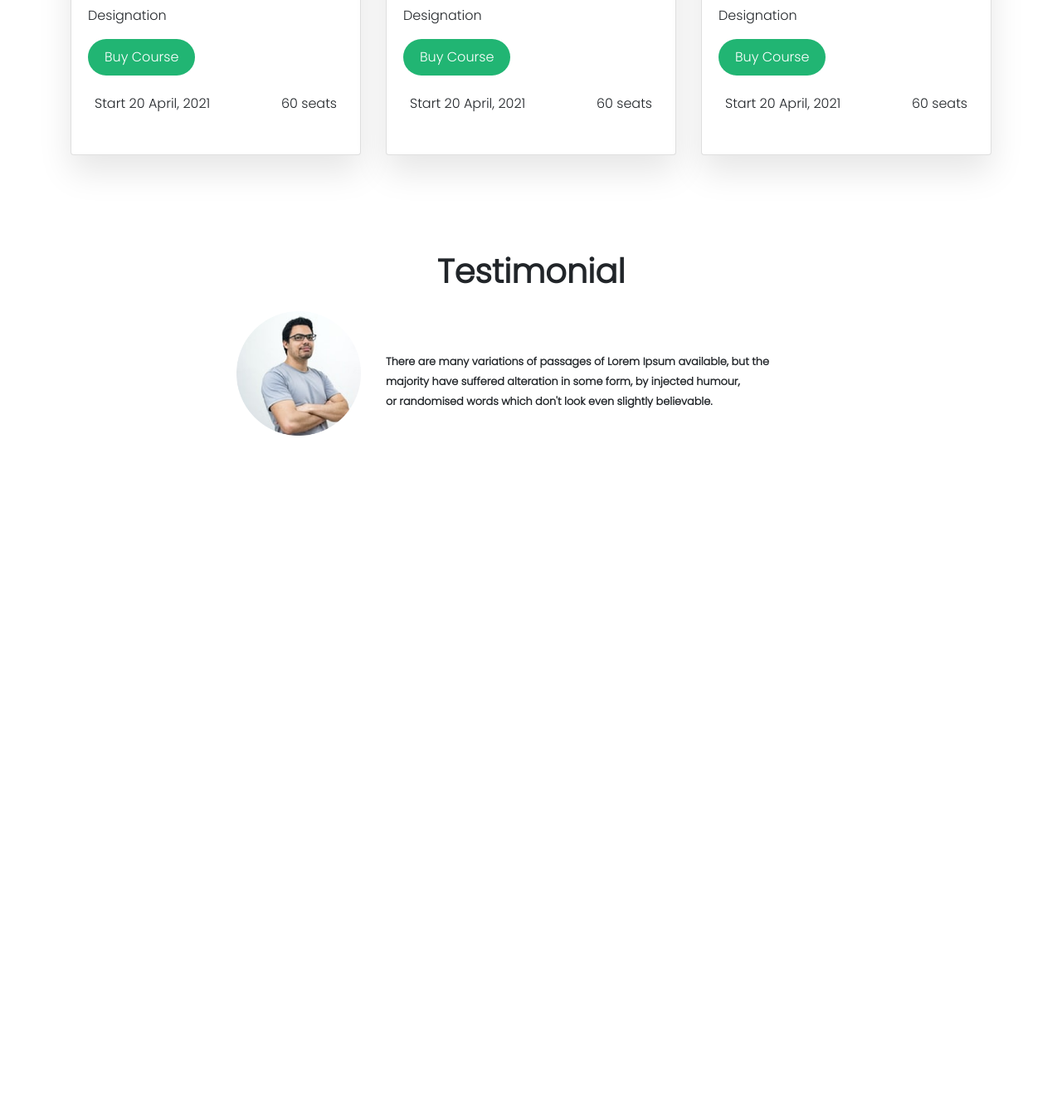
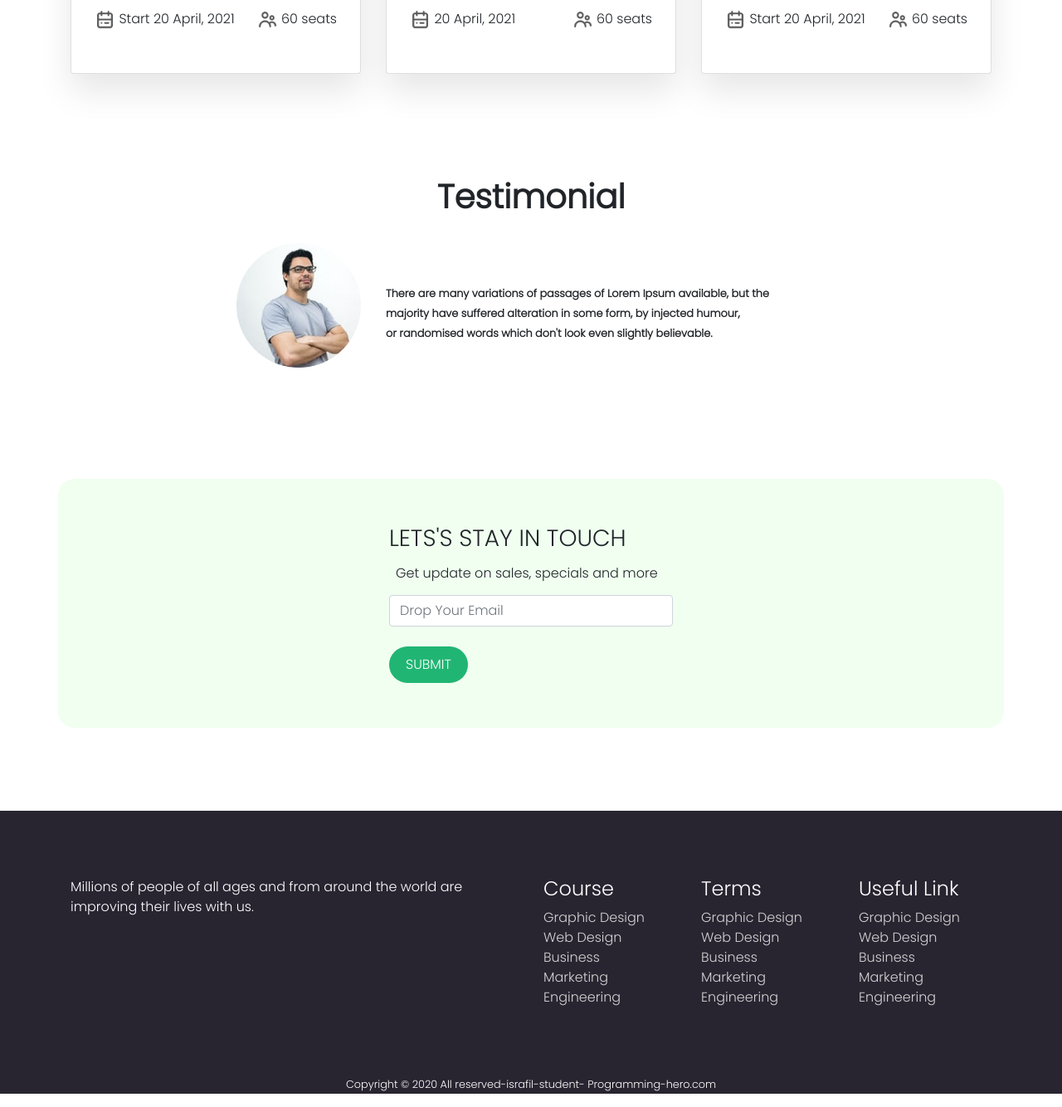
Before and after one commit to Israfil-cse/E-school, a plain HTML site: page index.html in a window 1280 px wide. Shown: the part 1431-2765 px from the top of the page at 83% size. Before the commit the page ends 1990 px from the top, so only its background shows below. Drawn offline with nearby package versions, Linux system fonts and the light colour scheme.

Commit message:
finish work

```diff
--- a/index.html
+++ b/index.html
@@ -29,7 +29,7 @@
                             <a class="nav-link" href="#courses">Courses</a>
                         </li>
                         <li class="nav-item">
-                            <a class="nav-link" href="#">Others</a>
+                            <a class="nav-link" href="#others-section">Others</a>
                         </li>
                         <li class="nav-item">
                             <a class="nav-link" href="#">Blogs</a>
@@ -63,7 +63,7 @@
     <section id="books">
         <div class="container">
             <div class="row text-center">
-                <div class="col-md-3 ">
+                <div class="col-md-3 xl-2">
                     <div class="book-section">
                         <img src="img/ICON/book.png" alt="" class="img-fluid">
                         <h4>1500+ Topic</h4>
@@ -107,8 +107,8 @@
                     <p class="card-text">Designation</p>
                     <button class="button">Buy Course</button>
                     <div class="d-flex justify-content-between py-md-3">
-                        <h6>Start 20  April, 2021</h6>
-                        <h6>60 seats</h6>
+                        <h6><img src="img/ICON/calendar.png" alt="images" class="img-fluid Icon-img"> Start 20  April, 2021</h6>
+                        <h6><img src="img/ICON/people.png" alt="" class="img-fluid Icon-img"> 60 seats</h6>
                     </div>
                   </div>
                 </div>
@@ -118,9 +118,9 @@
                     <h5 class="card-title">Modern Psychology</h5>
                     <p class="card-text">Designation</p>
                     <button class="button">Buy Course</button>
-                    <div class="d-flex justify-content-between py-md-3">
-                        <h6>Start 20  April, 2021</h6>
-                        <h6>60 seats</h6>
+                    <div class="d-flex justify-content-between py-md-3 ">
+                        <h6><img src="img/ICON/calendar.png" alt="images" class="img-fluid Icon-img"> 20  April, 2021</h6>
+                        <h6><img src="img/ICON/people.png" alt="" class="img-fluid Icon-img"> 60 seats</h6>
                     </div>
                   </div>
                 </div>
@@ -131,8 +131,8 @@
                     <p class="card-text">Designation</p>
                     <button class="button">Buy Course</button>
                     <div class="d-flex justify-content-between py-md-3">
-                        <h6>Start 20  April, 2021</h6>
-                        <h6>60 seats</h6>
+                        <h6><img src="img/ICON/calendar.png" alt="images" class="img-fluid Icon-img"> Start 20  April, 2021</h6>
+                        <h6><img src="img/ICON/people.png" alt="" class="img-fluid Icon-img"> 60 seats</h6>
                     </div>
                   </div>
                 </div>
@@ -143,7 +143,7 @@
     <!--Testimonial section-->
     <section id="Testimonial">
         <div class="container">
-            <h1 class="text-center py-3"><b>Testimonial</b></h1>
+            <h1 class="text-center py-4"><b>Testimonial</b></h1>
             <div class="row">
                 <div class="col-md-4 d-flex justify-content-end">
                     <img src="img/Photos/Man.png" alt="">
@@ -157,6 +157,56 @@
         </div>
     </section>
 
+        <!--adding extra layout-->
+    <section id="others-section">
+        <div class="container d-flex justify-content-center align-items-center" id="subscribe">
+            <div>
+                <h3>LETS'S STAY IN TOUCH</h3>
+                <h6>Get update on sales, specials and more</h6>
+                <input class="form-control" placeholder="Drop Your Email" type="text" name="" id="">
+                <br>
+                <a href="http://israweb.joyit247.com/i/" target="_blank"><button class="button">SUBMIT</button></a>
+            </div>
+        </div>
+    </section>
+
+
+    <footer>
+        <div class="container">
+            <div class="row article">
+                <div class="col-md-6">
+                    <p>Millions of people of all ages and from around
+                        the world are improving their lives with us.</p>
+                </div>
+                <div class="col-md-2">
+                    <h4>Course</h4>
+                    <li>Graphic Design</li>
+                    <li>Web Design</li>
+                    <li>Business</li>
+                    <li>Marketing</li>
+                    <li>Engineering</li>
+                </div>
+                <div class="col-md-2">
+                    <h4>Terms</h4>
+                    <li>Graphic Design</li>
+                    <li>Web Design</li>
+                    <li>Business</li>
+                    <li>Marketing</li>
+                    <li>Engineering</li>
+                </div>
+                <div class="col-md-2">
+                    <h4>Useful Link</h4>
+                    <li>Graphic Design</li>
+                    <li>Web Design</li>
+                    <li>Business</li>
+                    <li>Marketing</li>
+                    <li>Engineering</li>
+                </div>
+            </div>
+            <p class="text-center"><small>Copyright © 2020  All reserved-israfil-student- Programming-hero.com</small></p>
+        </div>
+    </footer>
+
     <script src="https://code.jquery.com/jquery-3.5.1.slim.min.js"
         integrity="sha384-DfXdz2htPH0lsSSs5nCTpuj/zy4C+OGpamoFVy38MVBnE+IbbVYUew+OrCXaRkfj"
         crossorigin="anonymous"></script>
--- a/style.css
+++ b/style.css
@@ -3,7 +3,6 @@ body{
 }
 header{
     width: 100%;
-    height: 576px;
     background: #F0FFF0;
     margin-bottom: 100px;
 }
@@ -38,6 +37,9 @@ nav ul li a{
 .banner-article h1, h6{
     padding: 8px;
 }
+
+
+/*book section*/
 #books{
     margin-bottom: 100px;
 }
@@ -62,12 +64,18 @@ nav ul li a{
     box-shadow: 0px 20px 40px rgba(0, 0, 0, 0.1);
     border-radius: 10px;
 }
+
+/*online courses section */
 #courses h1{
     text-align: center;
+    color:#413960;
     font-weight: 900;
     padding-bottom: 50px;
 }
-
+.Icon-img{
+    width: 25px;
+    height: 25px;
+}
 .card{
     box-shadow: 0px 20px 40px rgba(0, 0, 0, 0.1);
 }
@@ -75,8 +83,47 @@ nav ul li a{
     margin-bottom: 100px;
 }
 
+/*Testimonial section*/
 #Testimonial img{
     width: 150px;
     height: 150px;
 
 }
+#Testimonial{
+    margin-bottom: 100px;
+}
+
+/*adding extra layout- other section*/
+#others-section{
+    margin-bottom: 100px;
+}
+#subscribe{
+    height: 300px;
+    background-color: #F0FFF0;
+    border-radius: 20px;
+}
+
+/*footer section*/
+footer{
+    width: 100%;
+    background-color: #282531;
+}
+footer p, h4{
+    color: white;
+    padding-top: 80px;
+}
+footer .article li{
+    list-style: none;
+    color: lightgrey;
+    font-size: 16px;
+
+}
+
+
+
+/*Extra design to look beautiful :) -just book-section responsive */
+@media screen and (max-width:780px){
+    .book-section{
+        width: 100%;
+        margin-bottom: 15px;
+    }
```
